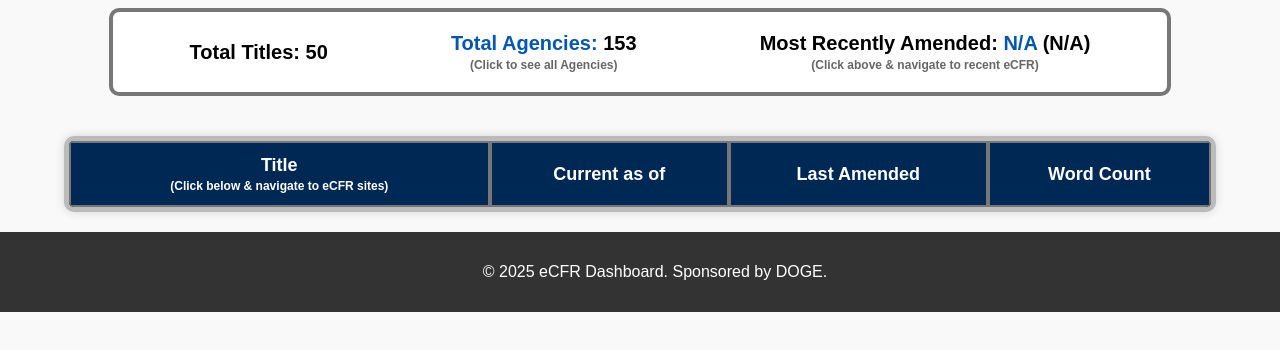
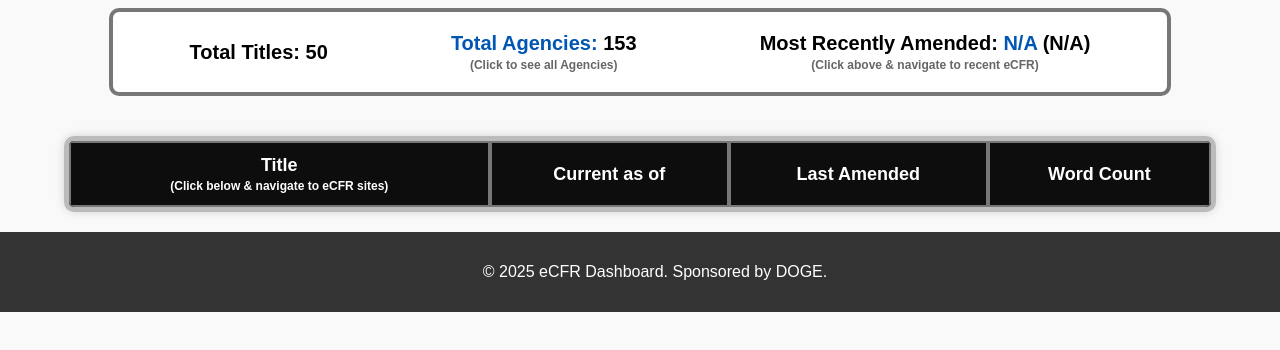
Before and after one commit to Sherlock-Doge/agency-data-viewer, a plain HTML site: page index.html in a window 1280 px wide. Shown: the part 142-492 px from the top of the page. Drawn offline with Linux system fonts and the light colour scheme; no server answers.

Commit message:
Update styles.css

```diff
--- a/styles.css
+++ b/styles.css
@@ -106,12 +106,13 @@ table {
 
 /* Table Header */
 th {
-    background-color: #002855; /* ✅ Deep Navy Blue for better contrast */
-    color: #f8f9fa; /* ✅ Off-white for readability */
+    background-color: #0d0d0d !important; /* ✅ Black like header/footer */
+    color: #f8f9fa;
     font-size: 18px;
     font-weight: bold;
     padding: 12px;
 }
+
 
 /* Table Header Subtext */
 th .subtext {
```
